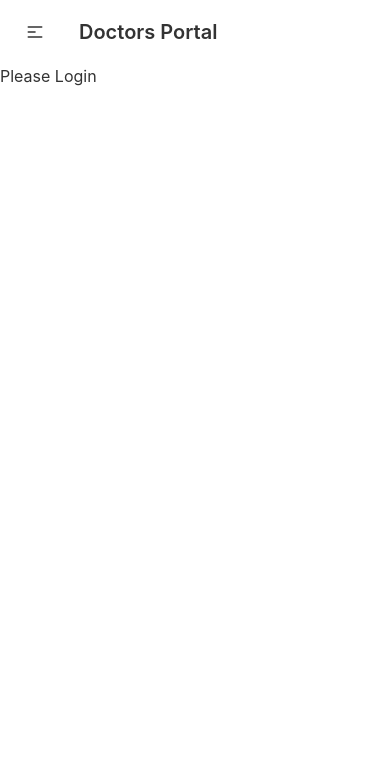
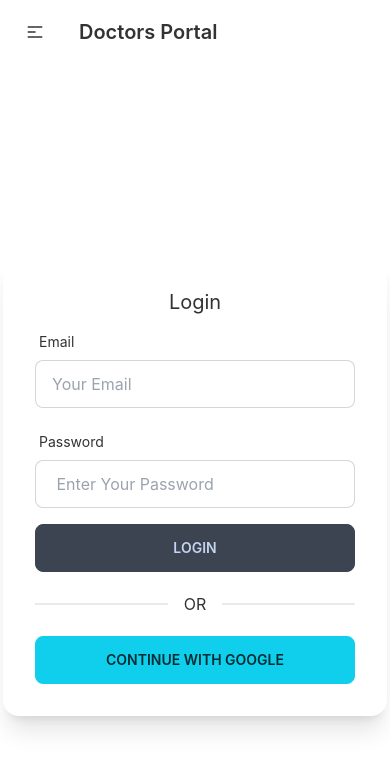
Before and after one commit to mitanvir05/doctors-portal, a React (Create React App) app: page /login in a window 390 px wide. Shown: the top 770 px of the page. Built offline with nearby package versions, Linux system fonts and the light colour scheme; no server answers.

Commit message:
loading spinner added

```diff
--- a/package.json
+++ b/package.json
@@ -13,6 +13,7 @@
     "react-day-picker": "^8.0.4",
     "react-dom": "^18.1.0",
     "react-firebase-hooks": "^5.0.3",
+    "react-hook-form": "^7.31.1",
     "react-router-dom": "^6.3.0",
     "react-scripts": "5.0.1",
     "web-vitals": "^2.1.4"
--- a/src/Pages/Appointment/AppointmentBanner.js
+++ b/src/Pages/Appointment/AppointmentBanner.js
@@ -5,9 +5,9 @@
 
 const AppointmentBanner = ({ date, setDate }) => {
   return (
-    <div class="hero min-h-screen">
-      <div class="hero-content flex-col lg:flex-row-reverse">
-        <img src={chair} class="max-w-sm rounded-lg shadow-2xl" alt="" />
+    <div className="hero min-h-screen">
+      <div className="hero-content flex-col lg:flex-row-reverse">
+        <img src={chair} className="max-w-sm rounded-lg shadow-2xl" alt="" />
         <div>
           <DayPicker mode="single" selected={date} onSelect={setDate} />
         </div>
--- a/src/Pages/Appointment/BookingModal.js
+++ b/src/Pages/Appointment/BookingModal.js
@@ -10,16 +10,16 @@
   };
   return (
     <div>
-      <input type="checkbox" id="booking-modal-6" class="modal-toggle" />
-      <div class="modal modal-bottom sm:modal-middle">
-        <div class="modal-box">
+      <input type="checkbox" id="booking-modal-6" className="modal-toggle" />
+      <div className="modal modal-bottom sm:modal-middle">
+        <div className="modal-box">
           <label
             for="booking-modal-6"
-            class="btn btn-sm btn-circle absolute right-2 top-2"
+            className="btn btn-sm btn-circle absolute right-2 top-2"
           >
             ✕
           </label>
-          <h3 class="font-bold text-lg">Booking For : {name}</h3>
+          <h3 className="font-bold text-lg">Booking For : {name}</h3>
           <form
             onSubmit={handleBooking}
             className="grid grid-cols-1 gap-4 justify-items-center mt-4"
@@ -28,9 +28,12 @@
               type="text"
               disabled
               value={format(date, "PP")}
-              class="input input-bordered w-full max-w-xs"
+              className="input input-bordered w-full max-w-xs"
             />
-            <select name="slot" class="select select-bordered w-full max-w-xs">
+            <select
+              name="slot"
+              className="select select-bordered w-full max-w-xs"
+            >
               {slots.map((slot) => (
                 <option value={slot}>{slot}</option>
               ))}
@@ -39,24 +42,24 @@
               type="text"
               name="name"
               placeholder="Your Name"
-              class="input input-bordered w-full max-w-xs"
+              className="input input-bordered w-full max-w-xs"
             />
             <input
               type="email"
               name="email"
               placeholder="Your Email"
-              class="input input-bordered w-full max-w-xs"
+              className="input input-bordered w-full max-w-xs"
             />
             <input
               type="text"
               name="phone"
               placeholder="Phone Number"
-              class="input input-bordered w-full max-w-xs"
+              className="input input-bordered w-full max-w-xs"
             />
             <input
               type="submit"
               value="Submit"
-              class="btn btn-secondary w-full max-w-xs"
+              className="btn btn-secondary w-full max-w-xs"
             />
           </form>
         </div>
--- a/src/Pages/Appointment/Service.js
+++ b/src/Pages/Appointment/Service.js
@@ -3,9 +3,9 @@
 const Service = ({ service, setTreatment }) => {
   const { name, slots } = service;
   return (
-    <div class="card w-96 bg-base-100 shadow-xl">
-      <div class="card-body text-center">
-        <h2 class="font-bold text-2xl text-secondary">{name}</h2>
+    <div className="card w-96 bg-base-100 shadow-xl">
+      <div className="card-body text-center">
+        <h2 className="font-bold text-2xl text-secondary">{name}</h2>
         <p>
           {slots.length > 0 ? (
             <span>{slots[0]}</span>
@@ -16,12 +16,12 @@
         <p>
           {slots.length} {slots.length > 1 ? "Spaces" : "Space"} Available
         </p>
-        <div class="card-actions justify-center">
+        <div className="card-actions justify-center">
           <label
             disabled={slots.length === 0}
             onClick={() => setTreatment(service)}
             for="booking-modal-6"
-            class="btn modal-button btn-primary btn-sm  uppercase  text-white"
+            className="btn modal-button btn-primary btn-sm  uppercase  text-white"
           >
             Book Appointment
           </label>
--- a/src/Pages/Login/Login.js
+++ b/src/Pages/Login/Login.js
@@ -1,9 +1,126 @@
 import React from "react";
+import auth from "../../firebase.init";
+import {
+  useSignInWithEmailAndPassword,
+  useSignInWithGoogle,
+} from "react-firebase-hooks/auth";
+import { useForm } from "react-hook-form";
+import Loading from "../Shared/Loading";
 
 const Login = () => {
+  const [signInWithGoogle, gUser, gLoading, gError] = useSignInWithGoogle(auth);
+  const [signInWithEmailAndPassword, user, loading, error] =
+    useSignInWithEmailAndPassword(auth);
+  let signInError;
+
+  const {
+    register,
+    formState: { errors },
+    handleSubmit,
+  } = useForm();
+  if (gLoading || loading) {
+    return <Loading></Loading>;
+  }
+  if (error || gError) {
+    signInError = (
+      <small className="text-red-700">
+        {error?.message || gError?.message}
+      </small>
+    );
+  }
+  if (gUser) {
+    console.log(gUser);
+  }
+  const onSubmit = (data) => {
+    console.log(data);
+    signInWithEmailAndPassword(data.email, data.password);
+  };
   return (
-    <div>
-      <h1>Please Login</h1>
+    <div className="flex h-screen justify-center items-center">
+      <div className="card w-96 bg-base-100 shadow-xl">
+        <div className="card-body">
+          <h2 className="text-center text-xl">Login</h2>
+          <form onSubmit={handleSubmit(onSubmit)}>
+            <div class="form-control w-full max-w-xs">
+              <label class="label">
+                <span class="label-text">Email</span>
+              </label>
+              <input
+                type="email"
+                placeholder="Your Email"
+                class="input input-bordered w-full max-w-xs"
+                {...register("email", {
+                  required: {
+                    value: true,
+                    message: "Email required",
+                  },
+                  pattern: {
+                    value: /[a-z0-9]+@[a-z]+\.[a-z]{2,3}/,
+                    message: "provide a valid email",
+                  },
+                })}
+              />
+              <label class="label">
+                {errors.email?.type === "required" && (
+                  <span class="label-text-alt text-red-700">
+                    {errors.email.message}
+                  </span>
+                )}
+                {errors.email?.type === "pattern" && (
+                  <span class="label-text-alt text-red-700">
+                    {errors.email.message}
+                  </span>
+                )}
+              </label>
+            </div>
+            <div class="form-control w-full max-w-xs">
+              <label class="label">
+                <span class="label-text">Password</span>
+              </label>
+              <input
+                type="password"
+                placeholder=" Enter Your Password"
+                class="input input-bordered w-full max-w-xs"
+                {...register("password", {
+                  required: {
+                    value: true,
+                    message: "Password is required",
+                  },
+                  minLength: {
+                    value: 6,
+                    message: "provide 6 characters or longer",
+                  },
+                })}
+              />
+              <label class="label">
+                {errors.password?.type === "required" && (
+                  <span class="label-text-alt text-red-700">
+                    {errors.password.message}
+                  </span>
+                )}
+                {errors.password?.type === "minLength" && (
+                  <span class="label-text-alt text-red-700">
+                    {errors.password.message}
+                  </span>
+                )}
+              </label>
+            </div>
+            {signInError}
+            <input
+              className="btn w-full max-w-xs"
+              type="submit"
+              value="Login"
+            />
+          </form>
+          <div className="divider">OR</div>
+          <button
+            onClick={() => signInWithGoogle()}
+            className="btn btn-primary"
+          >
+            Continue with Google
+          </button>
+        </div>
+      </div>
     </div>
   );
 };
--- /dev/null
+++ b/src/Pages/Shared/Loading.js
@@ -0,0 +1,11 @@
+import React from "react";
+
+const Loading = () => {
+  return (
+    <div className="h-screen justify-center flex items-center">
+      <button className="btn loading">loading</button>
+    </div>
+  );
+};
+
+export default Loading;
```
Also changed, not shown: 1 other file (tests, documents, lock files or other folders).
